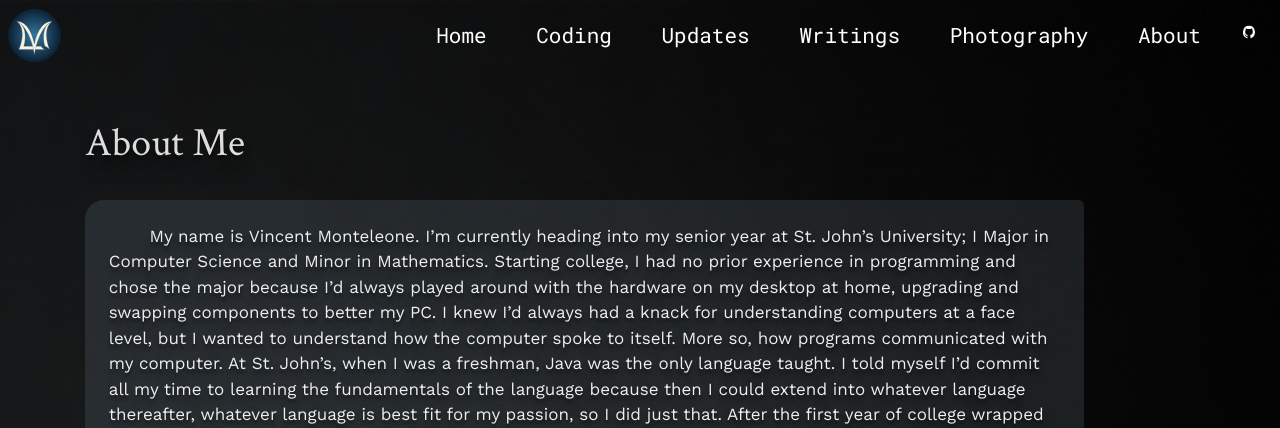
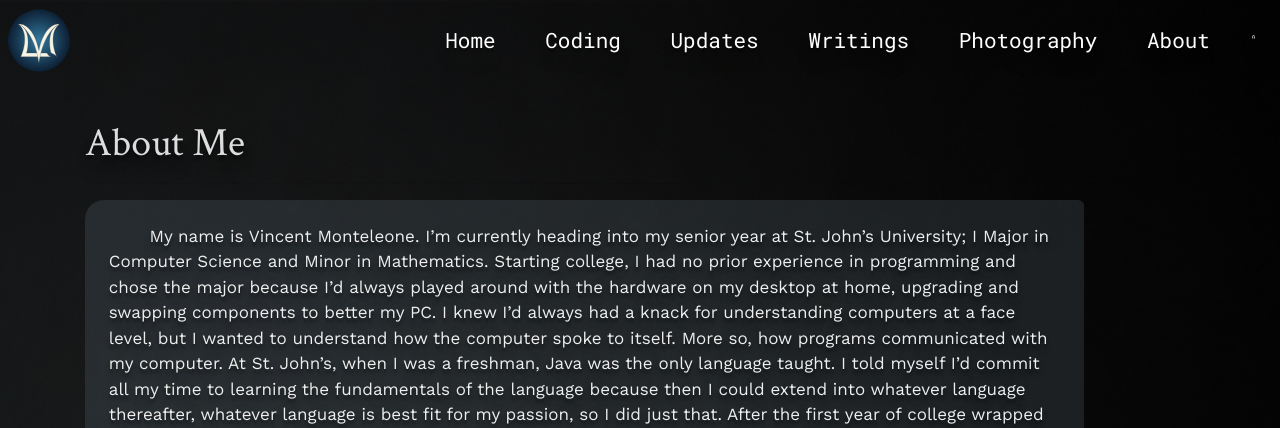
Before and after one commit to vincemonte/PortfolioSite, a Flask app: page /about in a window 1280 px wide. Shown: the top 428 px of the page. Run offline with Flask 2, Linux system fonts and the light colour scheme; parts of the project's set-up code (start-up, migrations or seed data) failed here and were passed over; some libraries are stand-ins or nearby versions.

Commit message:
Porting files to local for OG protocal change.

```diff
--- a/personalWebsite/static/main.css
+++ b/personalWebsite/static/main.css
@@ -46,8 +46,8 @@
 
 
 .navbar-logo {
-  width: 55px;
-  height: 55px;
+  width: 65px;
+  height: 65px;
   margin: 0;
   transition: 1.65s ease;
 }
@@ -76,6 +76,9 @@
 
 .nav-link{
   color: white !important;
+  text-shadow: 0px 4px 3px rgba(0,0,0,0.4),
+               0px 8px 13px rgba(0,0,0,0.1),
+               0px 18px 23px rgba(0,0,0,0.1);
   transition-delay: font-weight .3s;
   transition: width .3s ease-out, font-size .3s ease-out, font-weight step-start;
 }
@@ -101,7 +104,7 @@
   border-bottom-left-radius: 2em;
   border-bottom-right-radius: 2em;
   font-family: 'Crimson Text', serif;
-  padding-top: 17em;
+  padding-top: 14em;
   padding-bottom: 3em;
   padding-left: 1em;
   padding-right: 1em;
--- a/personalWebsite/static/pageUtils.js
+++ b/personalWebsite/static/pageUtils.js
@@ -22,8 +22,8 @@
     document.getElementById("navigation-bar").style.padding = ".1em";
     document.getElementById("nav-list-container").style.fontSize="19.3px";
     var x = document.getElementById("navbar-logo");
-    x.style.width = "40px";
-    x.style.height = "40px";
+    x.style.width = "50px";
+    x.style.height = "50px";
     x= document.getElementById("image-link");
     x.style.width = "36px";
     x.style.height = "36px";
@@ -34,8 +34,8 @@
     document.getElementById("navigation-bar").style.padding = ".5em";
     document.getElementById("nav-list-container").style.fontSize = "21px";
     var x = document.getElementById("navbar-logo");
-    x.style.width = "55px";
-    x.style.height = "55px";
+    x.style.width = "65px";
+    x.style.height = "65px";
     x= document.getElementById("image-link");
     x.style.width = "40px";
     x.style.height = "40px";
```
